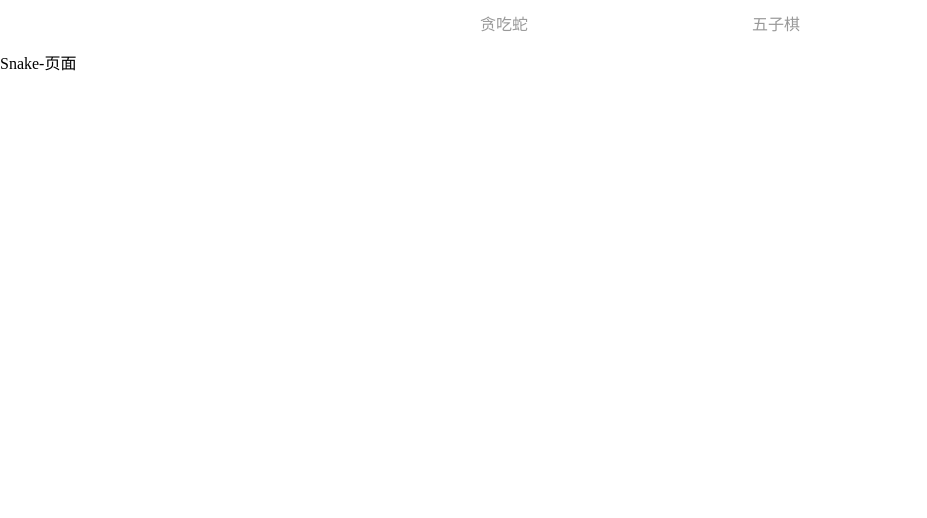
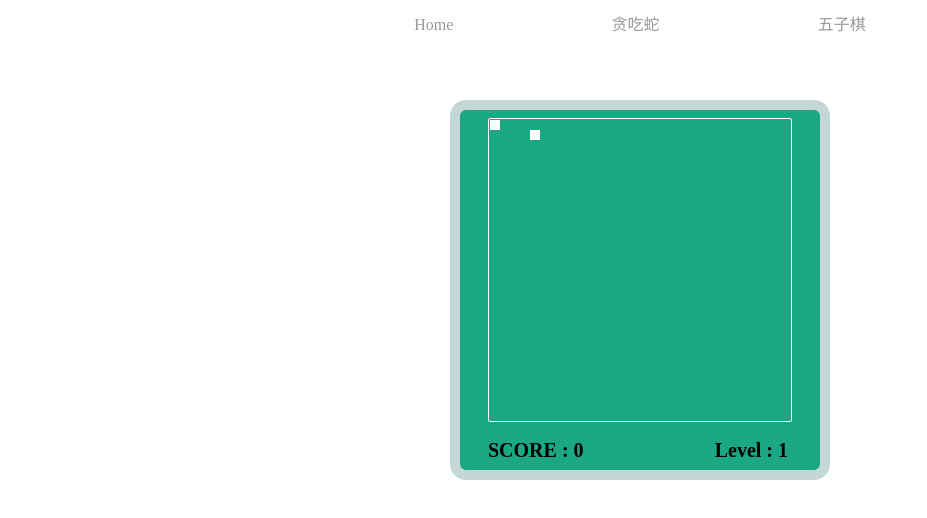
Before and after one commit to gssggssg/projects, a React (Create React App) app: page /snake in a window 1280 px wide. Shown: the top 518 px of the page, without its empty margins (0-927 px from the left). Built offline with nearby package versions, Linux system fonts and the light colour scheme.

Commit message:
feat-Set the snake style

```diff
--- /dev/null
+++ b/src/pages/Snake/food.scss
@@ -0,0 +1,13 @@
+
+.food{
+  position: absolute;
+  top: 10px;
+  left: 40px;
+  &>div{
+      position: absolute;
+      background-color: #fff;
+      width: 10px;
+      height: 10px;
+      border:1px solid #1ba784;
+  }
+}
--- /dev/null
+++ b/src/pages/Snake/food.tsx
@@ -0,0 +1,21 @@
+import * as React from "react";
+import { connect } from "react-redux";
+import "./food.scss";
+
+interface Props {
+  state: any;
+};
+
+const Food = (props: Props) => {
+  return (
+    <div className="food">
+      <div></div>
+    </div>
+  );
+};
+
+const mapStateToProps = (state: any) => ({
+  state: state,
+});
+
+export default connect(mapStateToProps)(Food);
--- a/src/pages/Snake/index.scss
+++ b/src/pages/Snake/index.scss
@@ -1 +1,39 @@
 // Snake Scss
+.GluttonousSnake{
+  display: flex;
+  width: 360px;
+  height: 360px;
+  background-color: #1ba784;
+  overflow: hidden;
+  border: 10px solid #c4d7d6;
+  border-radius: 16px;
+  margin: 50px auto;
+  flex-wrap: wrap;
+  flex-direction: column;
+  align-content: center;
+  justify-content: space-around;
+  font-size: 20px;
+  font-weight: bold;
+  &>.stage{
+      border:1px solid #fff;
+      width: 302px;
+      height: 302px;
+      position: relative;
+      border-radius: 2px;
+      &>.snake{
+          position: absolute;
+          &>div{
+              position: absolute;
+              background-color: #fff;
+              width: 10px;
+              height: 10px;
+              border:1px solid #1ba784;
+          }
+      }
+  }
+  &>.scoreboard{
+      width: 300px;
+      display: flex;
+      justify-content: space-between;
+  }
+}
--- a/src/pages/Snake/index.tsx
+++ b/src/pages/Snake/index.tsx
@@ -1,12 +1,35 @@
 import * as React from "react";
+import { connect } from "react-redux";
+import Food from "./food";
 import "./index.scss";
 
-const Snake = () => {
+interface Props {
+  snake: string;
+};
+
+const Snake = (props: Props) => {
+  console.log(props.snake);
   return (
-    <div>
-      Snake-页面
+    <div className="GluttonousSnake">
+      <div className="stage">
+        <div className="snake">
+          <div></div>
+          <div></div>
+          <div></div>
+          <div></div>
+        </div>
+        <Food />
+      </div>
+      <div className="scoreboard">
+        <div>SCORE : <span>0</span></div>
+        <div>Level : <span>1</span></div>
+      </div>
     </div>
   );
 };
 
-export default Snake;
+const mapStateToProps = (state: any) => ({
+  snake: state.snake,
+});
+
+export default connect(mapStateToProps)(Snake);
--- a/src/store/index.ts
+++ b/src/store/index.ts
@@ -1,7 +1,4 @@
-// src/redux/store.ts
 import { applyMiddleware, createStore, combineReducers } from 'redux';
-// import createLogger from 'redux-logger';
-// const logger = createLogger();
 import thunk from 'redux-thunk';
 import navigation from './navigation';
 
--- a/src/store/navigation.ts
+++ b/src/store/navigation.ts
@@ -15,6 +15,10 @@ interface action {
 const initState: menu = {
   menu: [
     {
+      title: "Home",
+      path: "/",
+    },
+    {
       title: "贪吃蛇",
       path: "snake",
     },
```
